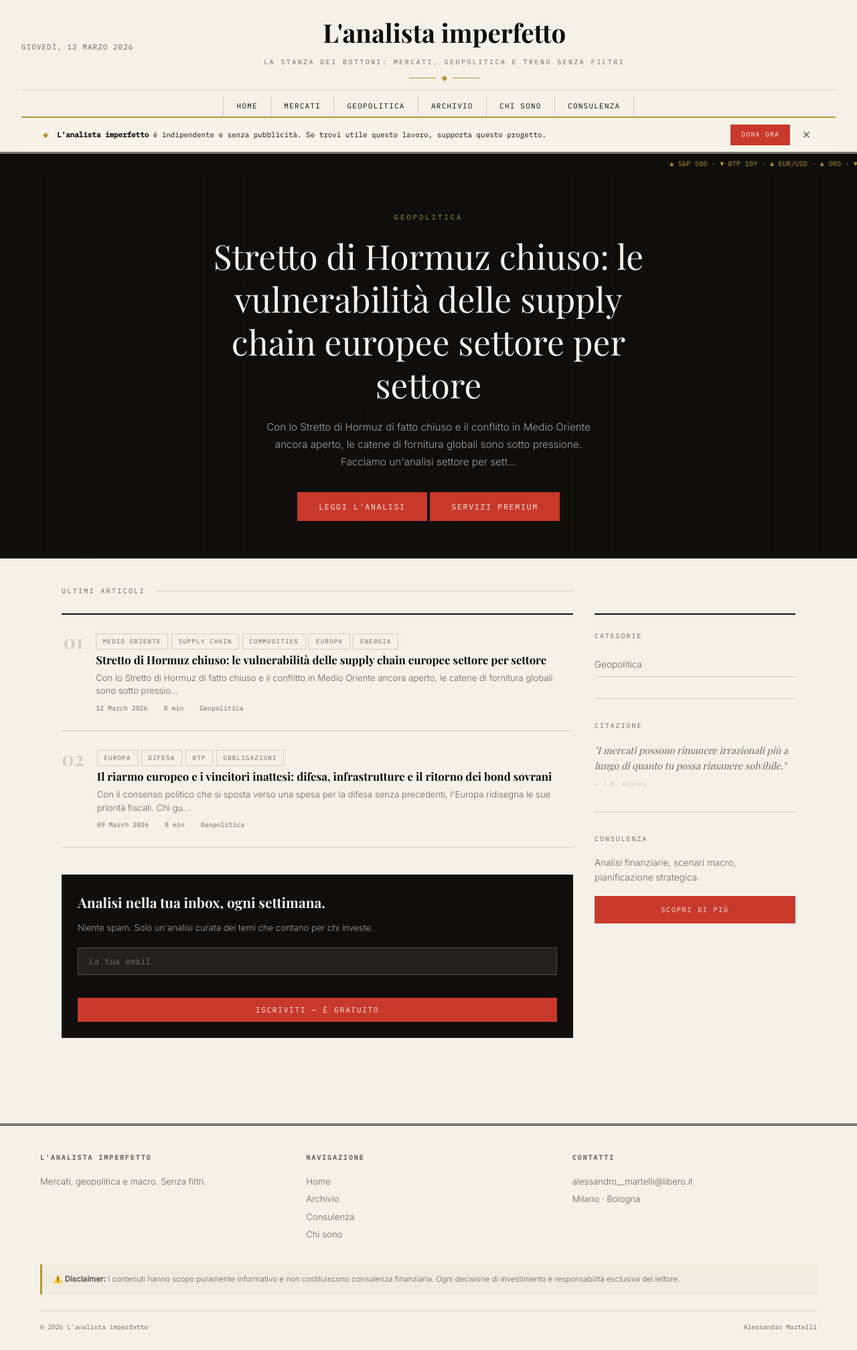
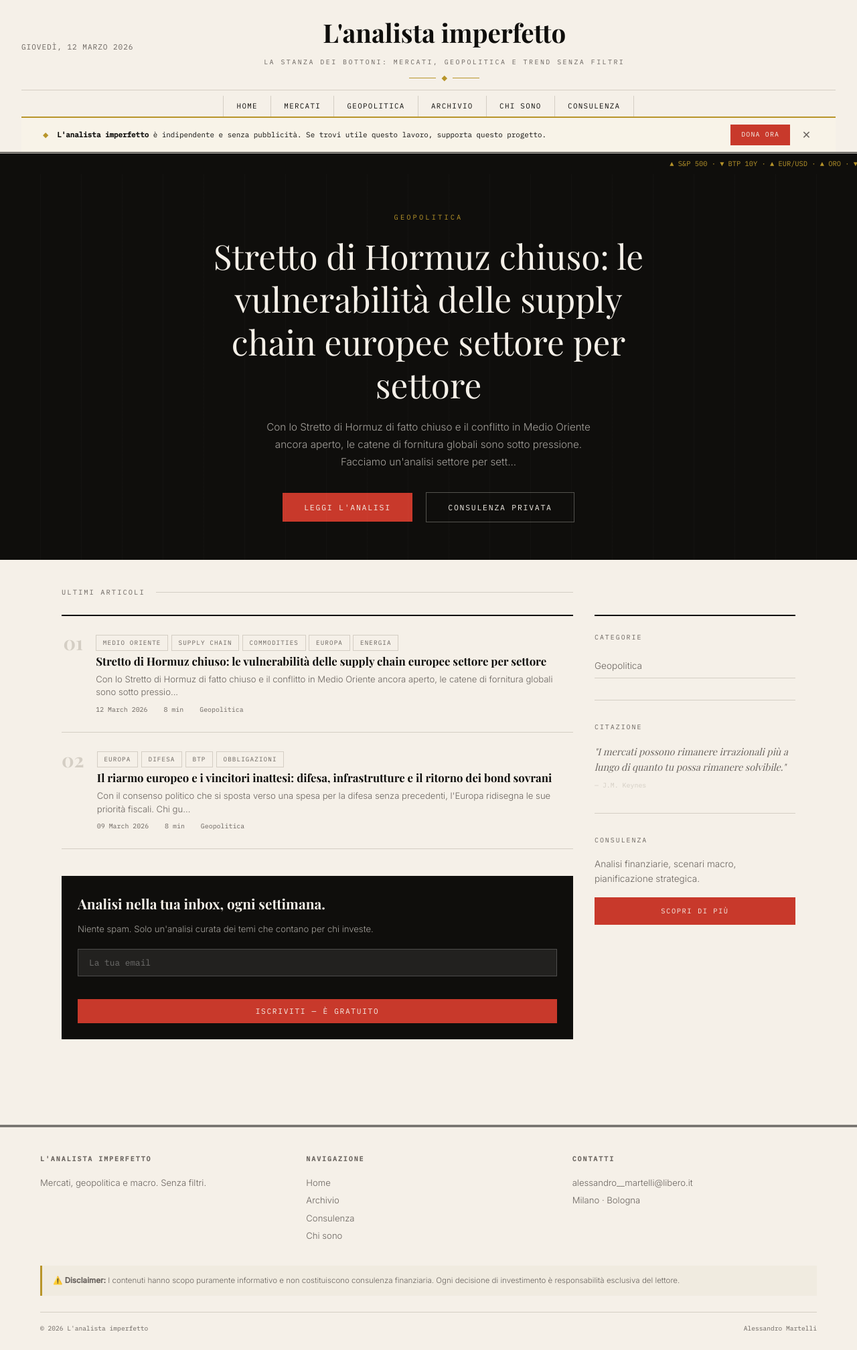
Before and after one commit to martellialessandro/martellialessandro.github.io, a Jekyll site: the page built from index.html, in a window 1280 px wide. Shown: the whole page at 67% size. Built offline with Jekyll 4.4.1, drawn with Linux system fonts in a browser that asks for light colours; some web fonts are replaced.

Commit message:
Update hero stripe styles and button links

```diff
--- a/index.html
+++ b/index.html
@@ -5,7 +5,7 @@ title: Home
 <style>
   /* HERO */
   .hero-stripe { background: var(--ink); color: var(--paper); padding: 3.5rem 2rem; text-align: center; position: relative; overflow: hidden; }
-  .hero-stripe::before { content: ''; position: absolute; inset: 0; background: repeating-linear-gradient(90deg, transparent, transparent 60px, rgba(255,255,255,0.02) 60px, rgba(255,255,255,0.02) 61px); }
+  .hero-stripe::before { content: ''; position: absolute; inset: 0; background: repeating-linear-gradient(90deg, transparent, transparent 60px, rgba(255,255,255,0.02) 60px, rgba(255,255,255,0.02) 61px); pointer-events: none; }
   .hero-stripe .kicker { font-family: 'IBM Plex Mono', monospace; font-size: 0.65rem; letter-spacing: 0.3em; text-transform: uppercase; color: var(--gold); margin-bottom: 1rem; }
   .hero-stripe h2 { font-family: 'Playfair Display', serif; font-size: clamp(1.8rem, 5vw, 3.2rem); font-weight: 400; line-height: 1.25; max-width: 700px; margin: 0 auto 1.2rem; }
   .hero-stripe h2 em { font-style: italic; color: var(--gold); }
@@ -79,7 +79,7 @@ title: Home
   {% endif %}
   <div>
     <a href="{{ latest.url | relative_url }}" class="btn-primary">Leggi l'analisi</a>
-    <a href="/consulenza/" class="btn-primary">Servizi premium</a>
+    <a href="{{ '/consulenza/' | relative_url }}" class="btn-ghost">Consulenza privata</a>
   </div>
 </section>
 {% else %}
```
